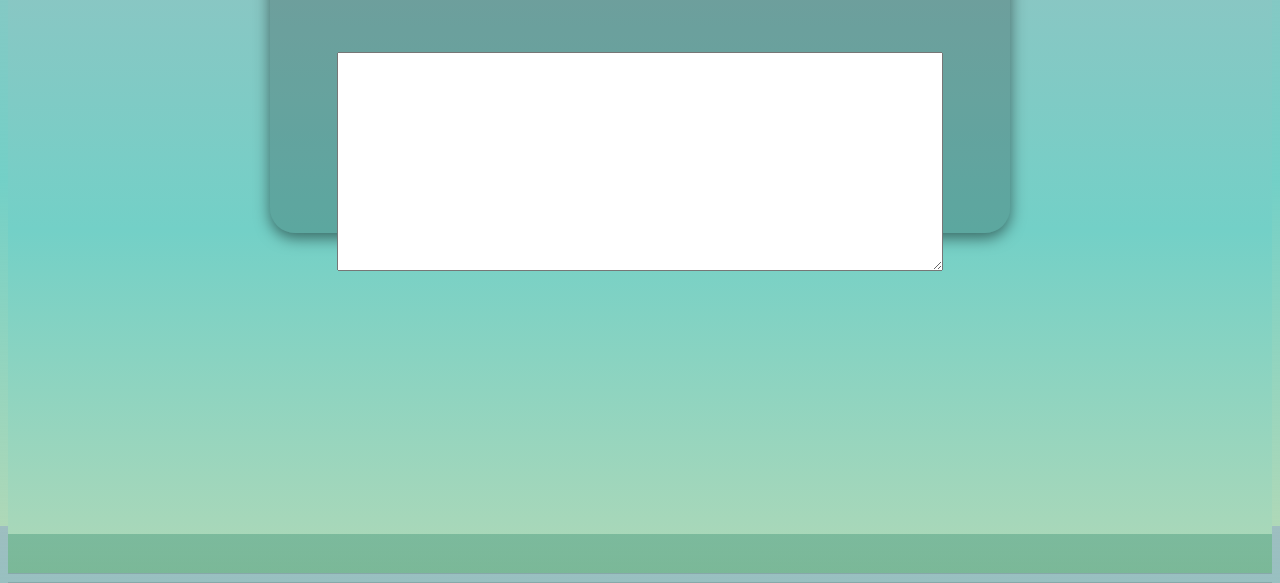
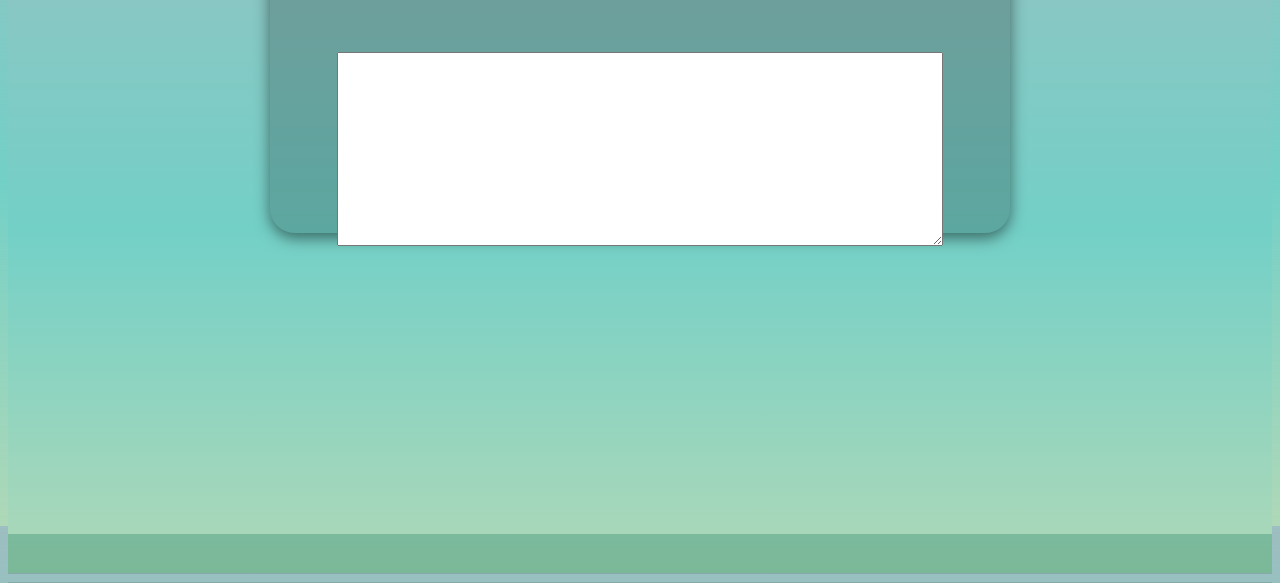
Before and after one commit to annchristy/annchristy.github.io, a website with bundled scripts: page index.html in a window 1280 px wide. Shown: the part 274-857 px from the top of the page. Built offline with nearby package versions, Linux system fonts and the light colour scheme.

Commit message:
Update style.css

```diff
--- a/style.css
+++ b/style.css
@@ -53,16 +53,15 @@ h1 {
 
 textArea {
   font-family: sans-serif;
-  height: 25vh;
+  height: 15vh;
   width: 75vh;
-  font-size: 18pt;
+  font-size: 45pt;
   text-align: center;
   word-wrap: break-word;
-  padding-top: 15px;
+  padding-top: 70px;
   margin-top: 25px;
   margin-bottom:25px
 }
-
 
 button {
   background: none;
```
